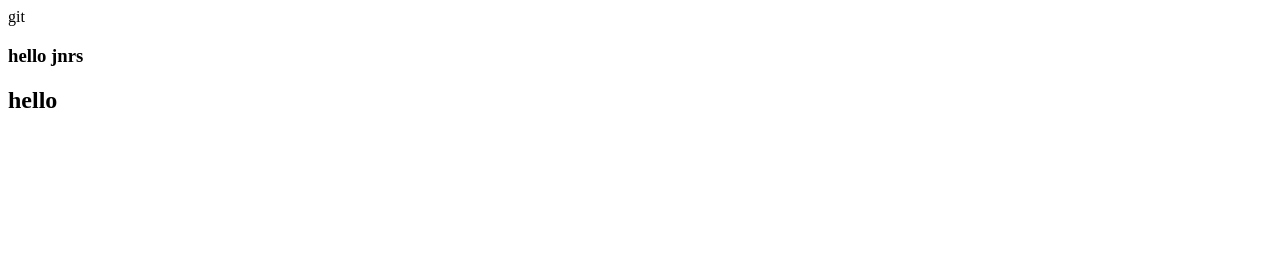
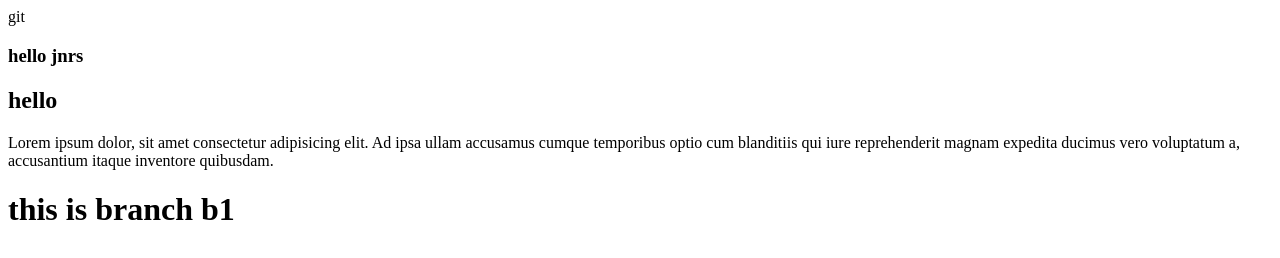
Before and after one commit to Omkaarini-24s/gitdemo, a plain HTML site: page index.html in a window 1280 px wide. Drawn offline with Linux system fonts and the light colour scheme.

Commit message:
made changes in b1

```diff
--- a/index.html
+++ b/index.html
@@ -9,5 +9,7 @@
 <body>git
     <h3>hello jnrs</h3>
     <h2>hello</h2>
+    <p>Lorem ipsum dolor, sit amet consectetur adipisicing elit. Ad ipsa ullam accusamus cumque temporibus optio cum blanditiis qui iure reprehenderit magnam expedita ducimus vero voluptatum a, accusantium itaque inventore quibusdam.</p>
+    <h1>this is branch b1</h1>
 </body>
 </html>
```
